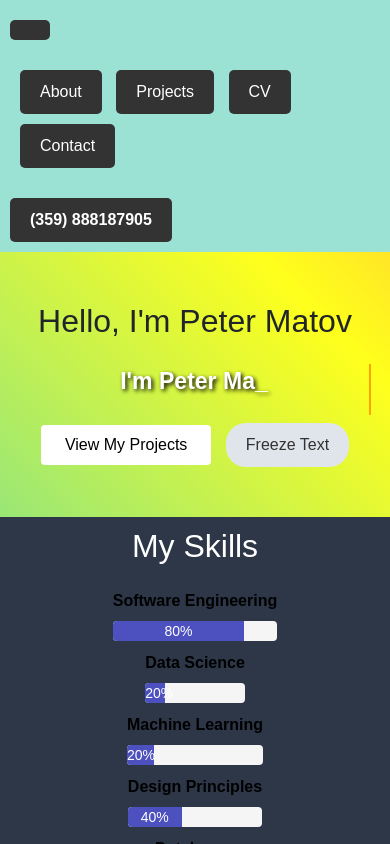
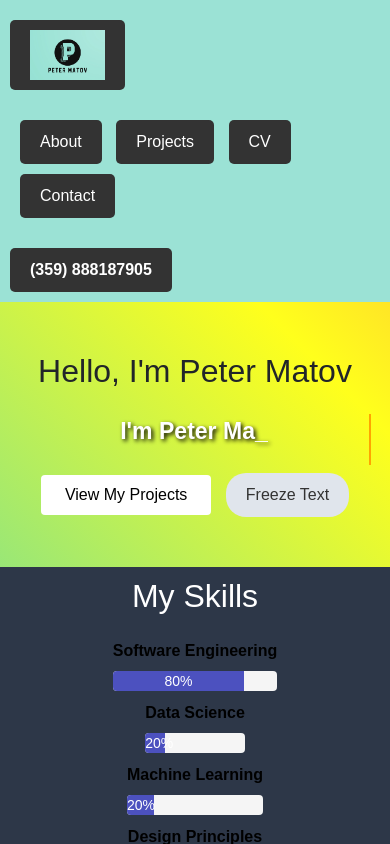
Before and after one commit to peter1998/Tech-Voyager, a SvelteKit app: page / in a window 390 px wide. Shown: the top 844 px of the page. Built offline with nearby package versions, Linux system fonts and the light colour scheme; a small style sheet from the web is missing.

Commit message:
[C] logo structured.

```diff
--- a/src/routes/+page.svelte
+++ b/src/routes/+page.svelte
@@ -540,7 +540,8 @@
 		}
 
 		header .logo-image {
-			display: none;
+			height: 50px; /* adjust as needed */
+			width: auto;
 		}
 
 		nav {
```
